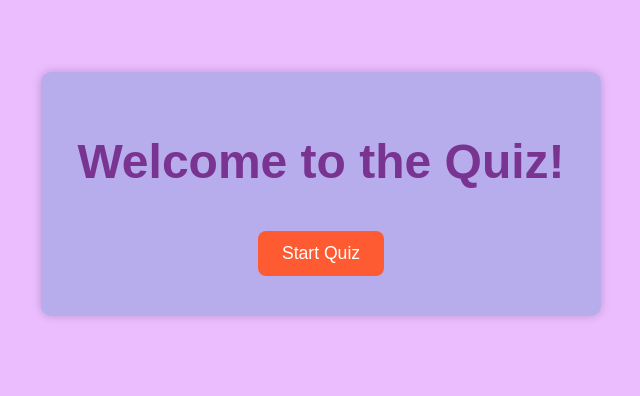
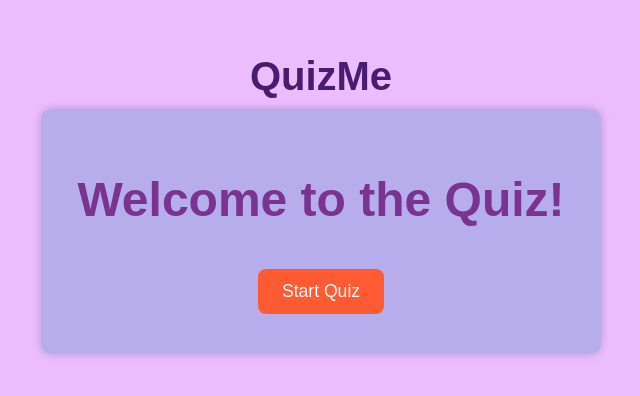
Before and after one commit to XMaravilla/XMaravilla.github.io, a plain HTML site: page index.html in a window 1280 px wide. Shown: the part 206-602 px from the top of the page, without its empty margins (319-959 px from the left). Drawn offline with nearby package versions, Linux system fonts and the light colour scheme.

Commit message:
Update index.html

```diff
--- a/index.html
+++ b/index.html
@@ -13,6 +13,17 @@
       justify-content: center;
       align-items: center;
       height: 100vh;
+      flex-direction: column;
+    }
+
+    #title-bar {
+      font-size: 2.5rem;
+      font-weight: bold;
+      color: #4A1C6F;
+      text-align: center;
+      margin-top: 20px;
+      margin-bottom: 10px;
+      font-family: 'Arial', sans-serif;
     }
 
     #app-container {
@@ -86,6 +97,7 @@
   </style>
 </head>
 <body>
+  <div id="title-bar">QuizMe</div>
   <div id="app-container"></div>
 
   <!-- jQuery -->
@@ -274,7 +286,6 @@
       })();
     }
 
-    // Show home screen on load
     $(document).ready(() => {
       showHomeScreen();
     });
```
